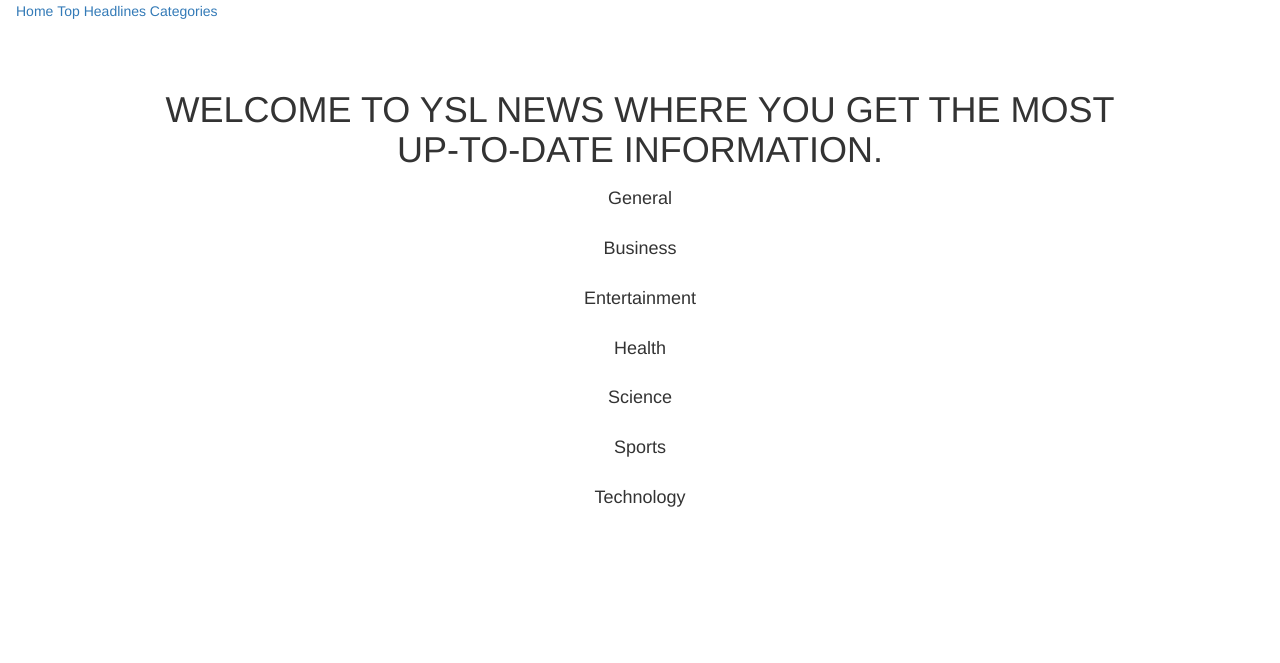
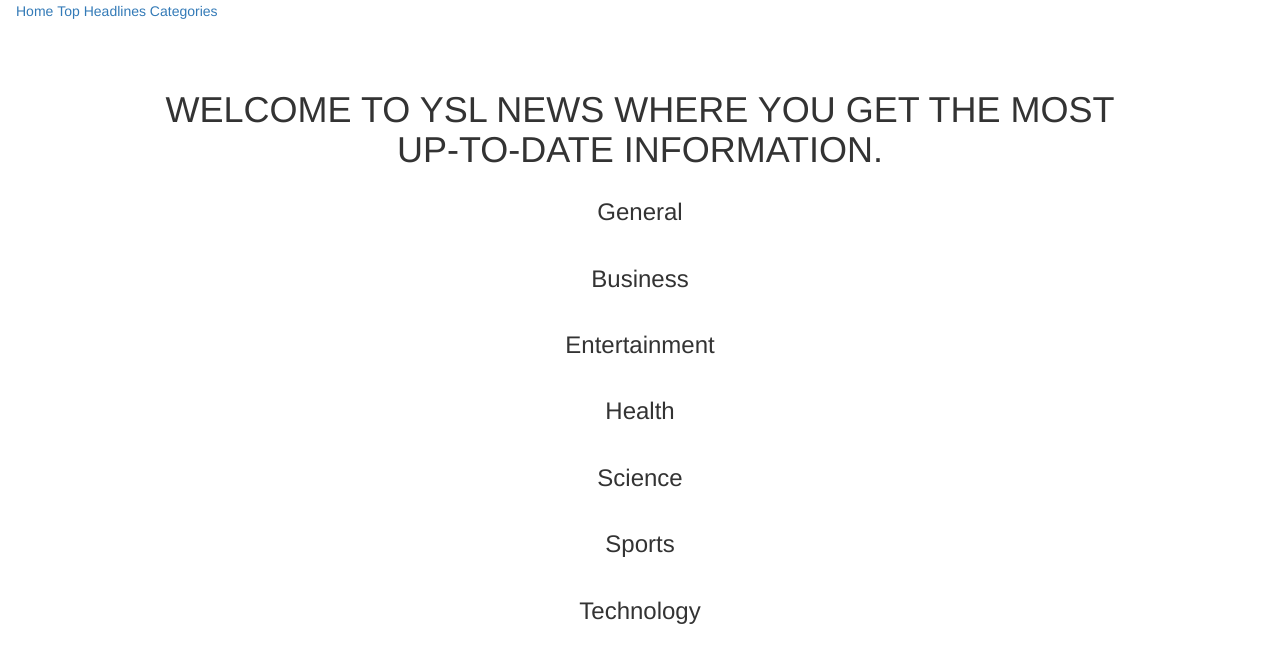
Before and after one commit to Alvin-21/news, a Flask app: template app/templates/index.html in a window 1280 px wide. Shown: the top 663 px of the page. Run offline with Flask 2, Linux system fonts and the light colour scheme; the template is opened without the code that fills it, so the values that code supplies are empty; some libraries are stand-ins or nearby versions.

Commit message:
Change h4 to h3.

```diff
--- a/app/templates/index.html
+++ b/app/templates/index.html
@@ -8,7 +8,7 @@
 <section class="container">
     <div class="row">
         <div class="col-md-12">
-            <h4 class="text-center">General</h4>
+            <h3 class="text-center">General</h3>
             <ul>
                 {{macro.displaySource(general)}}
             </ul>
@@ -18,7 +18,7 @@
 <section class="container">
     <div class="row">
         <div class="col-md-12">
-            <h4 class="text-center">Business</h4>
+            <h3 class="text-center">Business</h3>
             <ul>
                 {{macro.displaySource(business)}}
             </ul>
@@ -28,7 +28,7 @@
 <section class="container">
     <div class="row">
         <div class="col-md-12">
-            <h4 class="text-center">Entertainment</h4>
+            <h3 class="text-center">Entertainment</h3>
             <ul>
                 {{macro.displaySource(entertainment)}}
             </ul>
@@ -38,7 +38,7 @@
 <section class="container">
     <div class="row">
         <div class="col-md-12">
-            <h4 class="text-center">Health</h4>
+            <h3 class="text-center">Health</h3>
             <ul>
                 {{macro.displaySource(health)}}
             </ul>
@@ -48,7 +48,7 @@
 <section class="container">
     <div class="row">
         <div class="col-md-12">
-            <h4 class="text-center">Science</h4>
+            <h3 class="text-center">Science</h3>
             <ul>
                 {{macro.displaySource(science)}}
             </ul>
@@ -58,7 +58,7 @@
 <section class="container">
     <div class="row">
         <div class="col-md-12">
-            <h4 class="text-center">Sports</h4>
+            <h3 class="text-center">Sports</h3>
             <ul>
                 {{macro.displaySource(sports)}}
             </ul>
@@ -68,7 +68,7 @@
 <section class="container">
     <div class="row">
         <div class="col-md-12">
-            <h4 class="text-center">Technology</h4>
+            <h3 class="text-center">Technology</h3>
             <ul>
                 {{macro.displaySource(technology)}}
             </ul>
```
